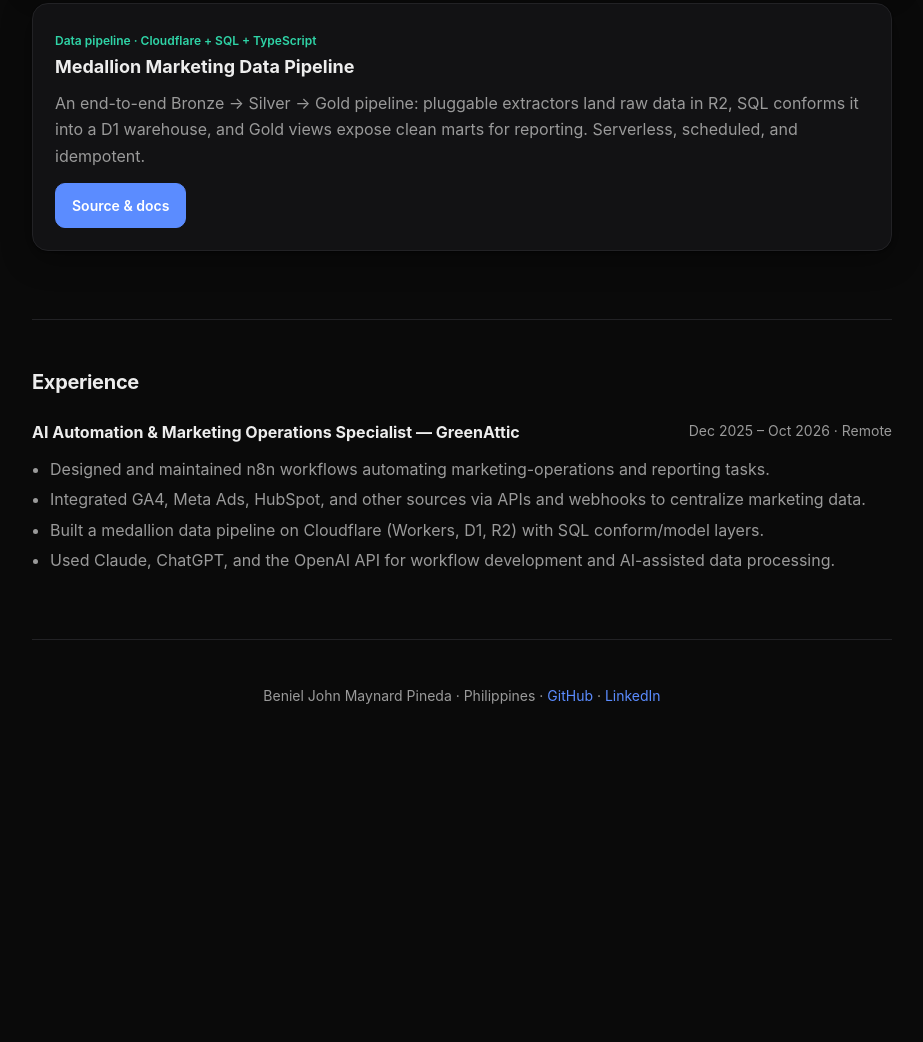
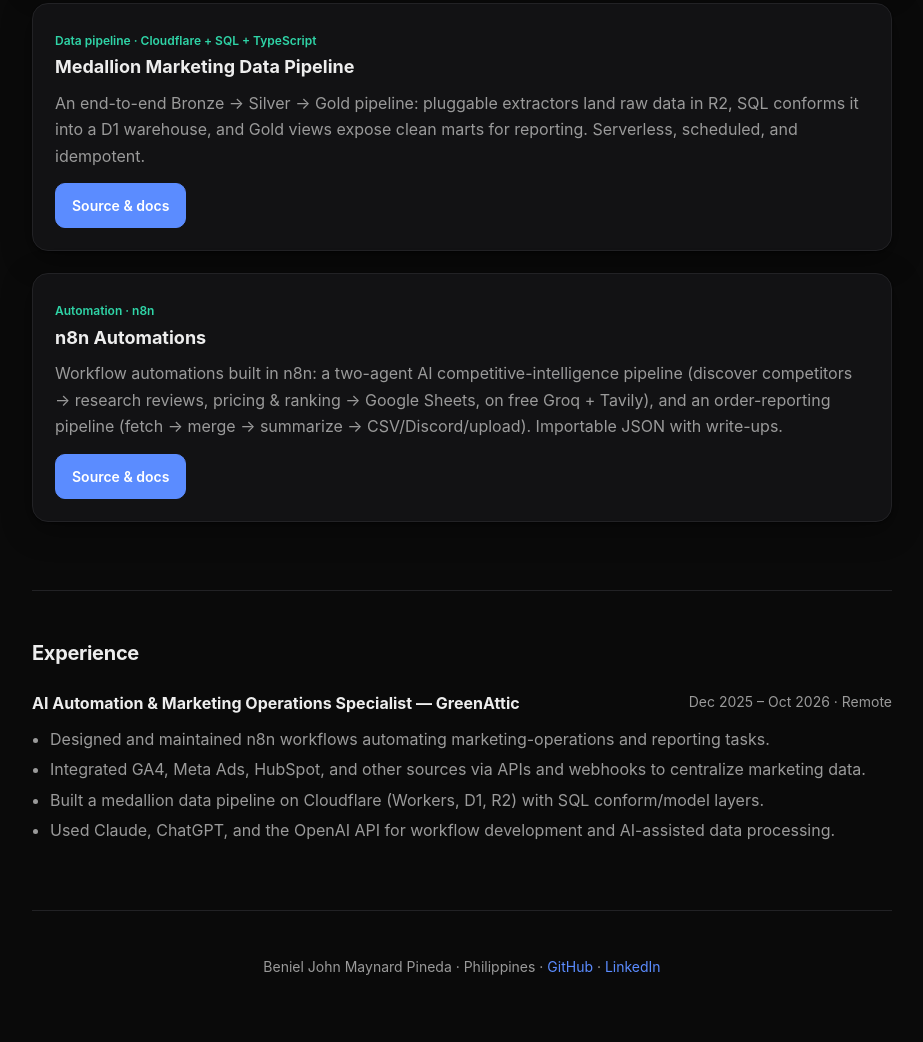
Before and after one commit to benielpineda-maker/benielpineda-maker.github.io, a plain HTML site: page index.html in a window 1280 px wide. Shown: the part 2272-3314 px from the top of the page, without its empty margins (178-1101 px from the left). Before the commit the page ends 3043 px from the top, so only its background shows below. Drawn offline with Linux system fonts and the light colour scheme.

Commit message:
Add preview image to n8n card

```diff
--- a/index.html
+++ b/index.html
@@ -144,6 +144,20 @@
         </div>
       </div>
     </article>
+
+    <article class="project">
+      <div class="body">
+        <span class="tag">Automation · n8n</span>
+        <h3>n8n Automations</h3>
+        <p>Workflow automations built in n8n: a two-agent AI competitive-intelligence pipeline
+          (discover competitors → research reviews, pricing &amp; ranking → Google Sheets, on free
+          Groq + Tavily), and an order-reporting pipeline (fetch → merge → summarize → CSV/Discord/upload).
+          Importable JSON with write-ups.</p>
+        <div class="links">
+          <a class="btn primary" href="https://github.com/benielpineda-maker/n8n-workflows" target="_blank" rel="noopener">Source &amp; docs</a>
+        </div>
+      </div>
+    </article>
   </section>
 
   <section id="experience">
```
